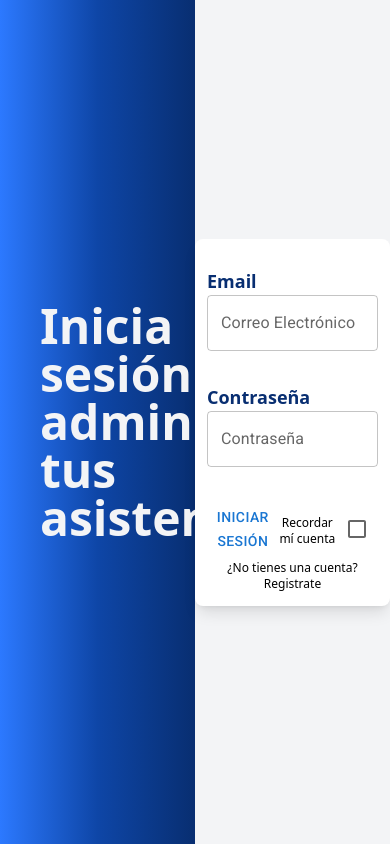
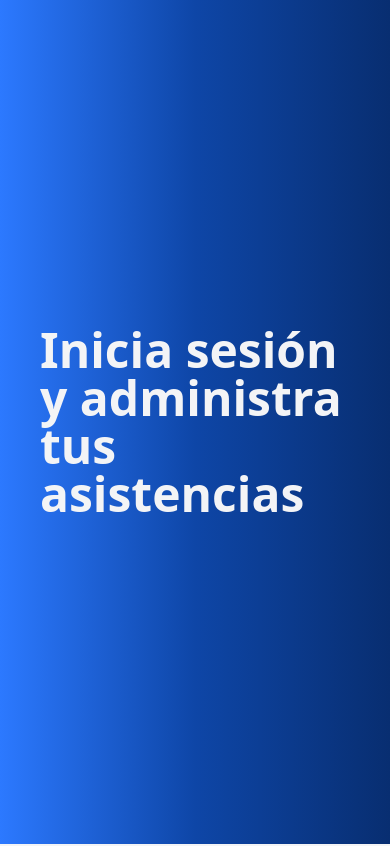
Before and after one commit to AsistenciaURL/docencia-web, a Next.js app: page /sign-in in a window 390 px wide. Shown: the top 846 px of the page. Built offline with nearby package versions, Linux system fonts and the light colour scheme; no server answers.

Commit message:
Responsive layout sign-in and sign-up form

```diff
--- a/pages/sign-in.tsx
+++ b/pages/sign-in.tsx
@@ -11,7 +11,8 @@
   }, [])
 
   return (
-    <div className="grid grid-cols-2">
+    <div className="container mx-auto">
+      <div className="grid grid-cols-1 md:grid-cols-2 lg:grid-cols-2">
         <div className="grid place-items-center h-screen bg-gradient-to-r from-[#2c79ff] via-[#0e46a7] to-[#082E71] ">
           <div className="p-10">
             <p className="text-5xl text-left text-[#F3F4F6] font-bold">
@@ -23,6 +24,7 @@
           <SignInForm />
         </div>
       </div>
+    </div>
   )
 }
 
--- a/pages/sign-up.tsx
+++ b/pages/sign-up.tsx
@@ -11,7 +11,8 @@
   }, [])
 
   return (
-    <div className="grid grid-cols-2">
+    <div className="container mx-auto">
+      <div className="grid grid-cols-1 md:grid-cols-2 lg:grid-cols-2">
         <div className="grid place-items-center h-screen bg-gradient-to-r from-[#2c79ff] via-[#0e46a7] to-[#082E71]">
           <div className="p-10">
             <p className="text-5xl text-left text-[#F3F4F6] font-bold">
@@ -23,6 +24,7 @@
           <SignUpForm />
         </div>
       </div>
+    </div>
   )
 }
 
```
Also changed, not shown: 2 other files (tests, documents, lock files or other folders). Lines whose indentation alone changed are shown as unchanged.
